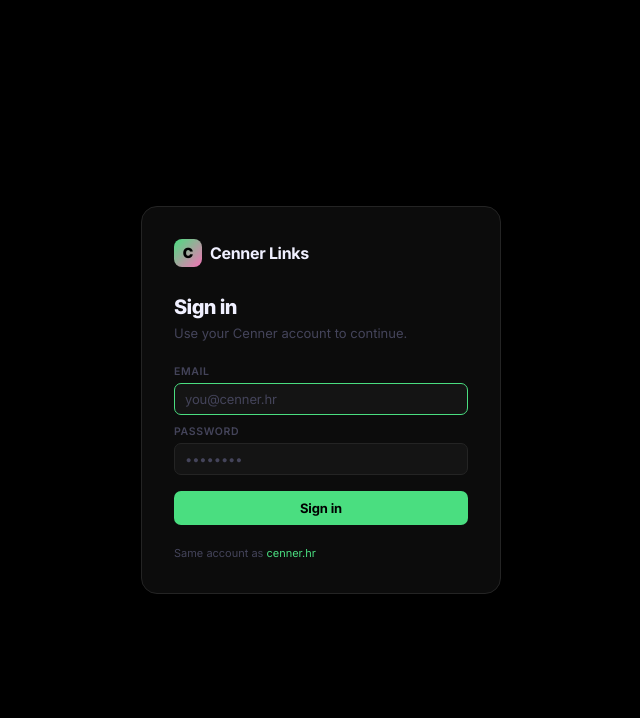
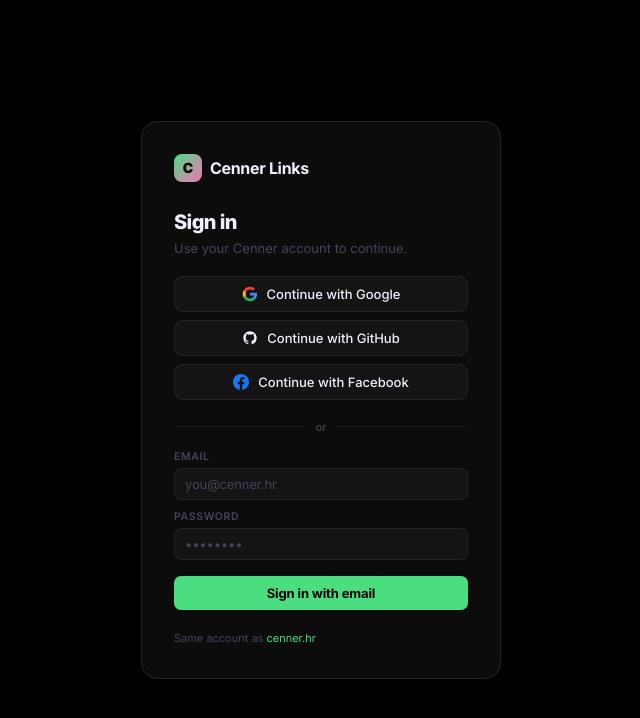
Before and after one commit to MatijaMiki/cenner-links, a React (Vite) app: page /login in a window 1280 px wide. Shown: the top 718 px of the page, without its empty margins (319-959 px from the left). Built offline with nearby package versions, Linux system fonts and the light colour scheme; no server answers.

Commit message:
Add Google, GitHub, Facebook social login via Firebase

```diff
--- a/package.json
+++ b/package.json
@@ -9,6 +9,7 @@
     "preview": "vite preview"
   },
   "dependencies": {
+    "firebase": "^12.11.0",
     "lucide-react": "0.469.0",
     "react": "^19.2.3",
     "react-dom": "^19.2.3",
--- a/src/api.js
+++ b/src/api.js
@@ -23,6 +23,17 @@
 }
 
 // ─── Auth ─────────────────────────────────────────────────────────────────────
+export async function socialLogin(idToken) {
+  const res = await fetch(`${API_BASE}/portal/auth/google`, {
+    method: 'POST',
+    headers: { 'Content-Type': 'application/json' },
+    body: JSON.stringify({ idToken }),
+  });
+  const data = await res.json();
+  if (!res.ok) throw new Error(data.error || 'Social login failed');
+  return data;
+}
+
 export async function login(email, password) {
   const res = await fetch(`${API_BASE}/portal/auth/login`, {
     method: 'POST',
--- /dev/null
+++ b/src/lib/firebase.js
@@ -0,0 +1,28 @@
+import { initializeApp, getApps } from 'firebase/app';
+import {
+  getAuth,
+  GoogleAuthProvider,
+  GithubAuthProvider,
+  FacebookAuthProvider,
+  signInWithPopup,
+} from 'firebase/auth';
+
+const firebaseConfig = {
+  apiKey:            import.meta.env.VITE_FIREBASE_API_KEY,
+  authDomain:        import.meta.env.VITE_FIREBASE_AUTH_DOMAIN,
+  projectId:         import.meta.env.VITE_FIREBASE_PROJECT_ID,
+  storageBucket:     import.meta.env.VITE_FIREBASE_STORAGE_BUCKET,
+  messagingSenderId: import.meta.env.VITE_FIREBASE_MESSAGING_SENDER_ID,
+  appId:             import.meta.env.VITE_FIREBASE_APP_ID,
+};
+
+const app  = getApps().length === 0 ? initializeApp(firebaseConfig) : getApps()[0];
+export const auth = getAuth(app);
+
+const googleProvider   = new GoogleAuthProvider();
+const githubProvider   = new GithubAuthProvider();
+const facebookProvider = new FacebookAuthProvider();
+
+export const signInWithGoogle   = () => signInWithPopup(auth, googleProvider)  .then(r => r.user.getIdToken());
+export const signInWithGithub   = () => signInWithPopup(auth, githubProvider)  .then(r => r.user.getIdToken());
+export const signInWithFacebook = () => signInWithPopup(auth, facebookProvider).then(r => r.user.getIdToken());
--- a/src/pages/Login.jsx
+++ b/src/pages/Login.jsx
@@ -1,11 +1,49 @@
 import { useState } from 'react';
 import { useNavigate } from 'react-router-dom';
-import { login } from '../api.js';
+import { login, socialLogin } from '../api.js';
+import { signInWithGoogle, signInWithGithub, signInWithFacebook } from '../lib/firebase.js';
+
+const SOCIAL_PROVIDERS = [
+  {
+    id: 'google',
+    label: 'Google',
+    fn: signInWithGoogle,
+    icon: (
+      <svg width="16" height="16" viewBox="0 0 24 24" fill="none">
+        <path d="M22.56 12.25c0-.78-.07-1.53-.2-2.25H12v4.26h5.92c-.26 1.37-1.04 2.53-2.21 3.31v2.77h3.57c2.08-1.92 3.28-4.74 3.28-8.09z" fill="#4285F4"/>
+        <path d="M12 23c2.97 0 5.46-.98 7.28-2.66l-3.57-2.77c-.98.66-2.23 1.06-3.71 1.06-2.86 0-5.29-1.93-6.16-4.53H2.18v2.84C3.99 20.53 7.7 23 12 23z" fill="#34A853"/>
+        <path d="M5.84 14.09c-.22-.66-.35-1.36-.35-2.09s.13-1.43.35-2.09V7.07H2.18C1.43 8.55 1 10.22 1 12s.43 3.45 1.18 4.93l3.66-2.84z" fill="#FBBC05"/>
+        <path d="M12 5.38c1.62 0 3.06.56 4.21 1.64l3.15-3.15C17.45 2.09 14.97 1 12 1 7.7 1 3.99 3.47 2.18 7.07l3.66 2.84c.87-2.6 3.3-4.53 6.16-4.53z" fill="#EA4335"/>
+      </svg>
+    ),
+  },
+  {
+    id: 'github',
+    label: 'GitHub',
+    fn: signInWithGithub,
+    icon: (
+      <svg width="16" height="16" viewBox="0 0 24 24" fill="currentColor">
+        <path d="M12 2C6.477 2 2 6.484 2 12.017c0 4.425 2.865 8.18 6.839 9.504.5.092.682-.217.682-.483 0-.237-.008-.868-.013-1.703-2.782.605-3.369-1.343-3.369-1.343-.454-1.158-1.11-1.466-1.11-1.466-.908-.62.069-.608.069-.608 1.003.07 1.531 1.032 1.531 1.032.892 1.53 2.341 1.088 2.91.832.092-.647.35-1.088.636-1.338-2.22-.253-4.555-1.113-4.555-4.951 0-1.093.39-1.988 1.029-2.688-.103-.253-.446-1.272.098-2.65 0 0 .84-.27 2.75 1.026A9.564 9.564 0 0112 6.844c.85.004 1.705.115 2.504.337 1.909-1.296 2.747-1.027 2.747-1.027.546 1.379.202 2.398.1 2.651.64.7 1.028 1.595 1.028 2.688 0 3.848-2.339 4.695-4.566 4.943.359.309.678.92.678 1.855 0 1.338-.012 2.419-.012 2.747 0 .268.18.58.688.482A10.019 10.019 0 0022 12.017C22 6.484 17.522 2 12 2z"/>
+      </svg>
+    ),
+  },
+  {
+    id: 'facebook',
+    label: 'Facebook',
+    fn: signInWithFacebook,
+    icon: (
+      <svg width="16" height="16" viewBox="0 0 24 24" fill="#1877F2">
+        <path d="M24 12.073c0-6.627-5.373-12-12-12s-12 5.373-12 12c0 5.99 4.388 10.954 10.125 11.854v-8.385H7.078v-3.47h3.047V9.43c0-3.007 1.792-4.669 4.533-4.669 1.312 0 2.686.235 2.686.235v2.953H15.83c-1.491 0-1.956.925-1.956 1.874v2.25h3.328l-.532 3.47h-2.796v8.385C19.612 23.027 24 18.062 24 12.073z"/>
+      </svg>
+    ),
+  },
+];
 
 export default function Login() {
   const [email, setEmail]       = useState('');
   const [password, setPassword] = useState('');
   const [loading, setLoading]   = useState(false);
+  const [socialLoading, setSocialLoading] = useState(null);
   const [error, setError]       = useState('');
   const navigate = useNavigate();
 
@@ -22,6 +60,25 @@
       setError(err.message || 'Login failed');
     } finally {
       setLoading(false);
+    }
+  }
+
+  async function handleSocial(provider) {
+    setSocialLoading(provider.id);
+    setError('');
+    try {
+      const idToken = await provider.fn();
+      const data = await socialLogin(idToken);
+      localStorage.setItem('portal_token', data.token);
+      navigate('/');
+    } catch (err) {
+      if (err.code === 'auth/popup-closed-by-user' || err.code === 'auth/cancelled-popup-request') {
+        // User dismissed — no error needed
+      } else {
+        setError(err.message || 'Sign-in failed');
+      }
+    } finally {
+      setSocialLoading(null);
     }
   }
 
@@ -48,10 +105,52 @@
         </div>
 
         <div style={{ fontSize: 20, fontWeight: 800, letterSpacing: '-0.03em', marginBottom: 6 }}>Sign in</div>
-        <div style={{ fontSize: 13, color: 'var(--text-3)', marginBottom: 24 }}>
+        <div style={{ fontSize: 13, color: 'var(--text-3)', marginBottom: 20 }}>
           Use your Cenner account to continue.
         </div>
 
+        {/* Social buttons */}
+        <div style={{ display: 'flex', flexDirection: 'column', gap: 8, marginBottom: 20 }}>
+          {SOCIAL_PROVIDERS.map(p => (
+            <button
+              key={p.id}
+              onClick={() => handleSocial(p)}
+              disabled={!!socialLoading || loading}
+              style={{
+                display: 'flex', alignItems: 'center', justifyContent: 'center', gap: 9,
+                padding: '9px 16px',
+                background: 'var(--surface-2)',
+                border: '1px solid var(--border-2)',
+                borderRadius: 9, color: 'var(--text)',
+                fontSize: 13, fontWeight: 500,
+                cursor: socialLoading || loading ? 'not-allowed' : 'pointer',
+                fontFamily: 'Inter, sans-serif',
+                transition: 'all 0.15s',
+                opacity: socialLoading && socialLoading !== p.id ? 0.5 : 1,
+              }}
+              onMouseEnter={e => { if (!socialLoading && !loading) e.currentTarget.style.borderColor = 'var(--border)'; }}
+              onMouseLeave={e => { e.currentTarget.style.borderColor = 'var(--border-2)'; }}
+            >
+              {socialLoading === p.id ? (
+                <span style={{ fontSize: 12, color: 'var(--text-3)' }}>Connecting…</span>
+              ) : (
+                <>
+                  {p.icon}
+                  <span>Continue with {p.label}</span>
+                </>
+              )}
+            </button>
+          ))}
+        </div>
+
+        {/* Divider */}
+        <div style={{ display: 'flex', alignItems: 'center', gap: 10, marginBottom: 16 }}>
+          <div style={{ flex: 1, height: 1, background: 'var(--border)' }} />
+          <span style={{ fontSize: 11, color: 'var(--text-3)', fontWeight: 500 }}>or</span>
+          <div style={{ flex: 1, height: 1, background: 'var(--border)' }} />
+        </div>
+
+        {/* Email/password */}
         <form onSubmit={handleSubmit}>
           <div style={{ marginBottom: 10 }}>
             <div style={{ fontSize: 10.5, fontWeight: 600, color: 'var(--text-3)', textTransform: 'uppercase', letterSpacing: '0.06em', marginBottom: 5 }}>
@@ -63,7 +162,6 @@
               placeholder="you@cenner.hr"
               value={email}
               onChange={e => { setEmail(e.target.value); setError(''); }}
-              autoFocus
               autoComplete="email"
             />
           </div>
@@ -87,9 +185,9 @@
             type="submit"
             className="btn-primary"
             style={{ width: '100%', padding: '9px 16px', fontSize: 13, opacity: loading ? 0.6 : 1, cursor: loading ? 'not-allowed' : 'pointer' }}
-            disabled={loading}
+            disabled={loading || !!socialLoading}
           >
-            {loading ? 'Signing in…' : 'Sign in'}
+            {loading ? 'Signing in…' : 'Sign in with email'}
           </button>
         </form>
 
```
Also changed, not shown: 1 other file (tests, documents, lock files or other folders).
